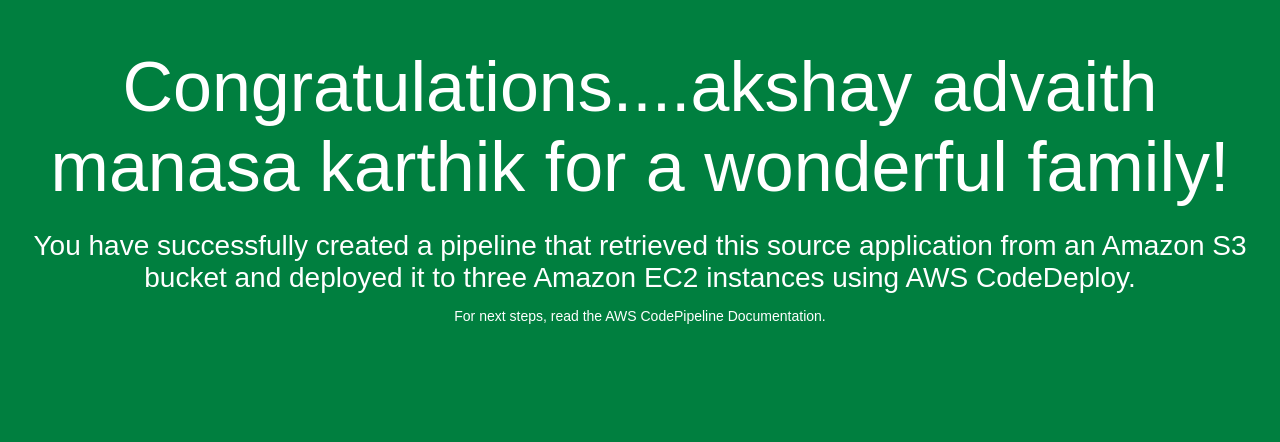
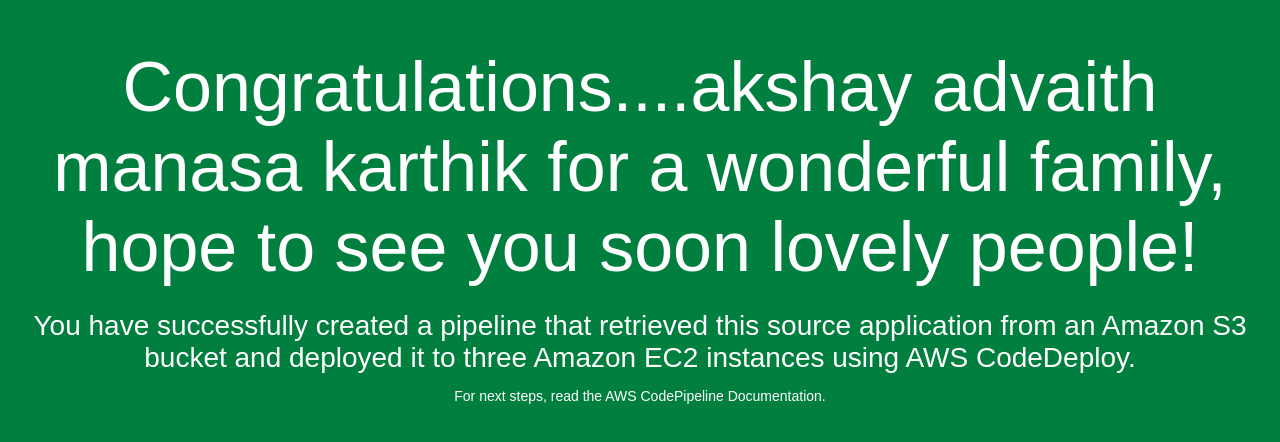
Before and after one commit to karthikawstrainer/CodePipleine, a plain HTML site: page index.html in a window 1280 px wide. Drawn offline with Linux system fonts and the light colour scheme.

Commit message:
Add files via upload

```diff
--- a/index.html
+++ b/index.html
@@ -26,7 +26,7 @@
 </head>
 <body>
   <div align="center">
-    <h1>Congratulations....akshay advaith manasa karthik for a wonderful family!</h1>
+    <h1>Congratulations....akshay advaith manasa karthik for a wonderful family, hope to see you soon lovely people!</h1>
     <h2>You have successfully created a pipeline that retrieved this source application from an Amazon S3 bucket and deployed it
 	to three Amazon EC2 instances using AWS CodeDeploy.</h2>
     <p>For next steps, read the AWS CodePipeline Documentation.</p>
```
